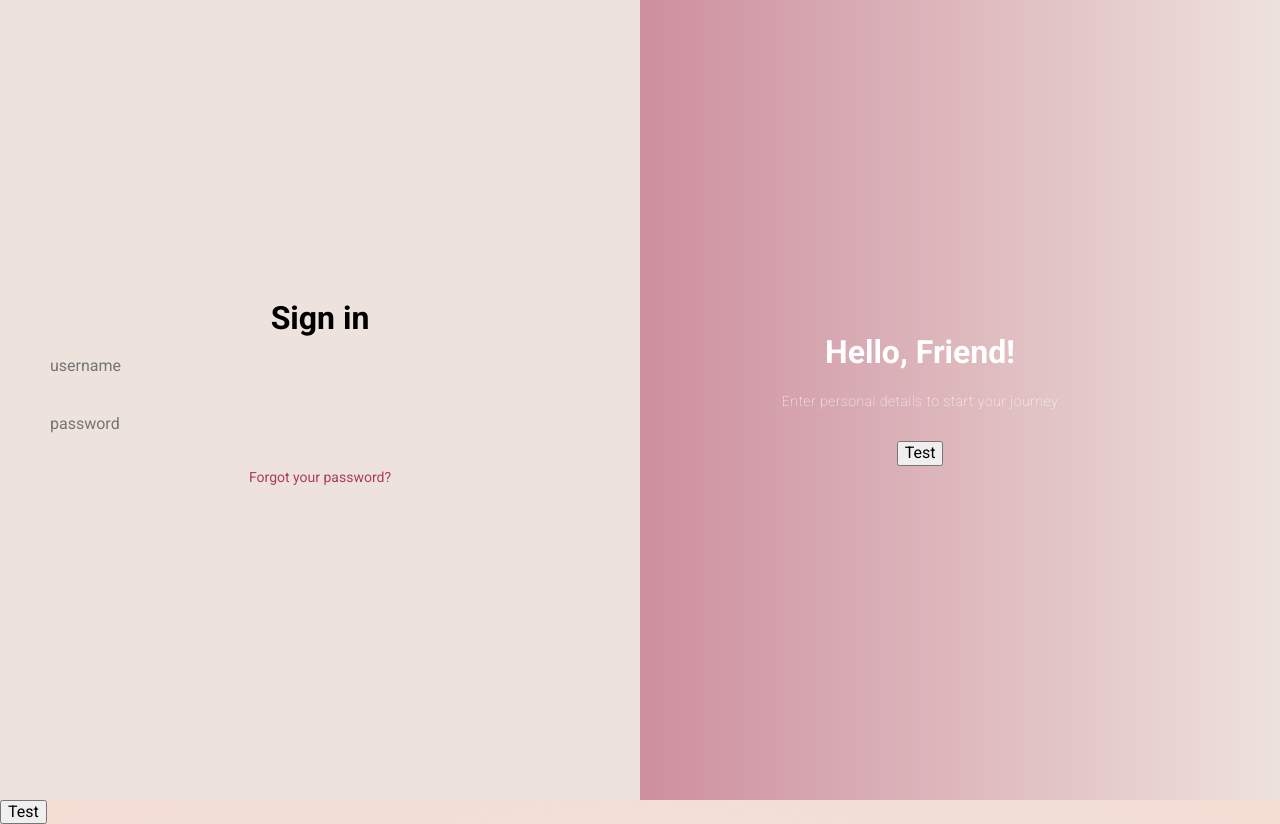
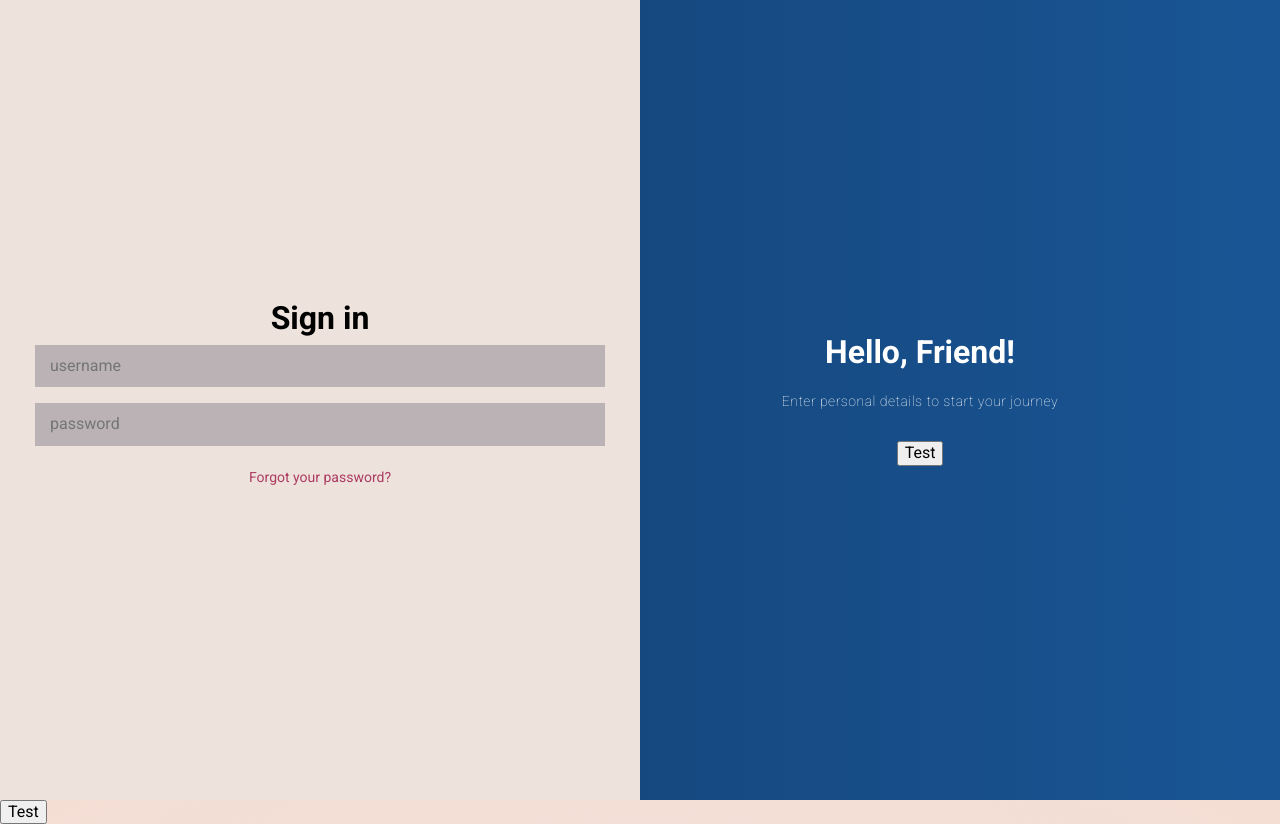
Before and after one commit to CarlOfHoly/tab-generator, a React (Create React App) app in the folder frontend/: page /login in a window 1280 px wide. Built offline with nearby package versions, Linux system fonts and the light colour scheme.

Commit message:
update colourscheme for login

```diff
--- a/frontend/src/scss/LogIn.scss
+++ b/frontend/src/scss/LogIn.scss
@@ -1,5 +1,5 @@
 .login-page {
-  background-color: $scheme-white
+  background-color: $scheme-white;
 
   img {
     filter: invert(0.1);
@@ -47,7 +47,7 @@
     }
     input {
       filter: none;
-      background: $scheme-white;
+      background: $scheme-grey;
       border: none;
       padding: 12px 15px;
       margin: 8px 0;
@@ -100,7 +100,7 @@
 
   .overlay {
     background: $scheme-white;
-    background: linear-gradient(to right, $scheme-purple, $scheme-white)
+    background: linear-gradient(to right, $scheme-blue, lighten($scheme-blue, 10))
       no-repeat 00 / cover;
     color: #fff;
     position: relative;
```
